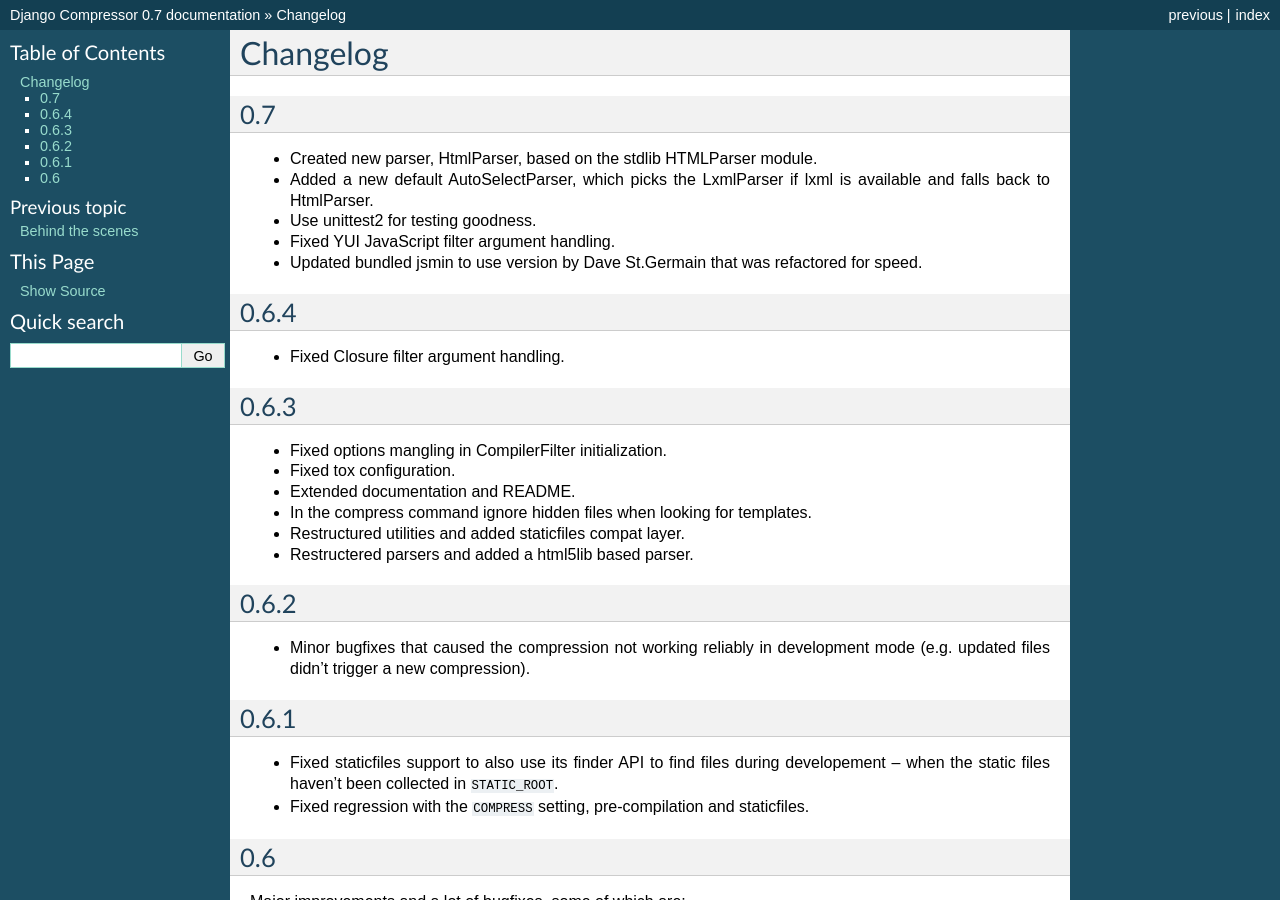
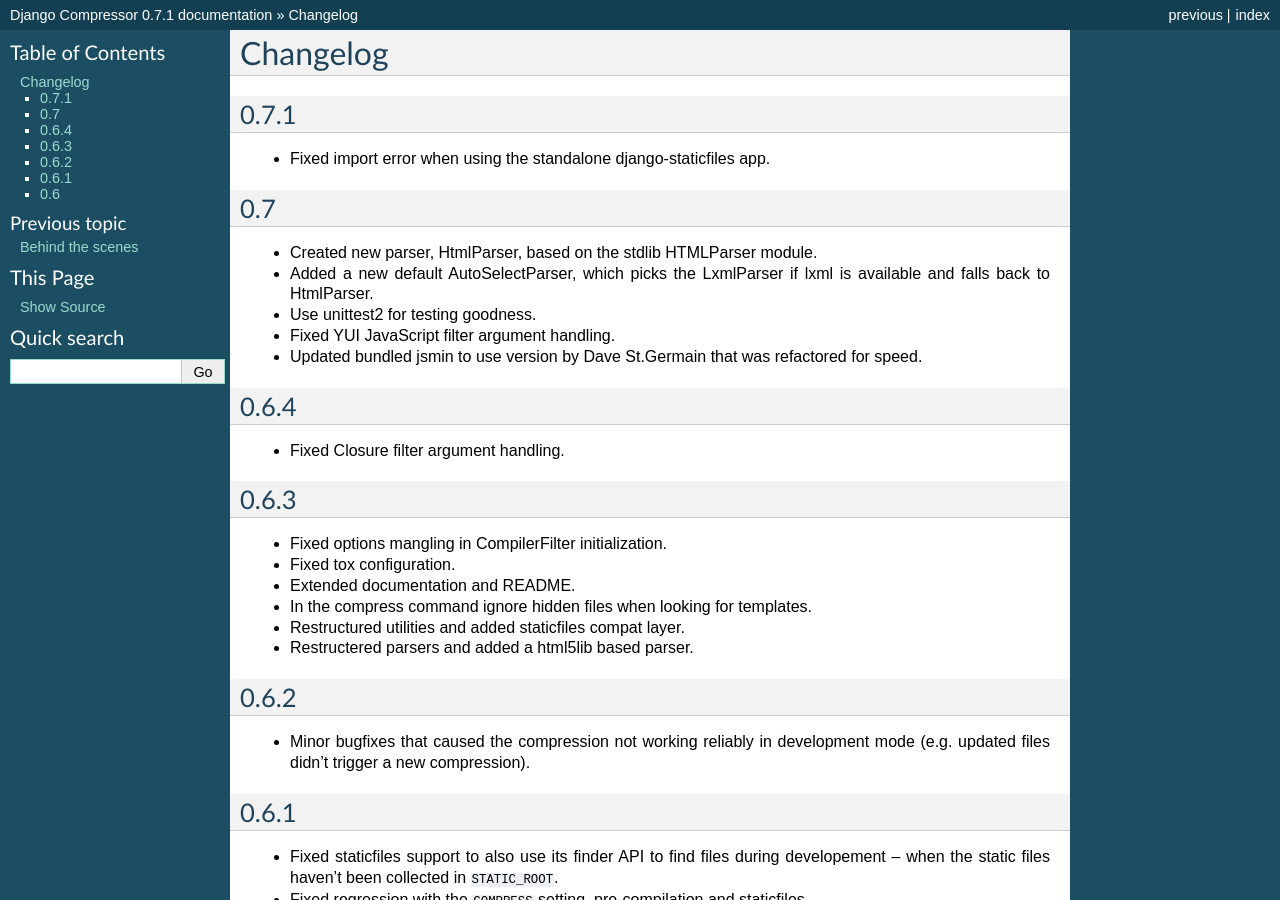
Before and after one commit to django-compressor/django-compressor, a Sphinx documentation site: the page built from docs/changelog.txt, in a window 1280 px wide and 900 px high. Built offline with Sphinx 7.4.7, drawn with Linux system fonts in a browser that asks for light colours; some of the changed text lies outside the part shown.

Commit message:
Bumped to 0.7.1.

```diff
--- a/compressor/__init__.py
+++ b/compressor/__init__.py
@@ -1,4 +1,4 @@
-VERSION = (0, 7, 0, "f", 0)  # following PEP 386
+VERSION = (0, 7, 1, "f", 0)  # following PEP 386
 DEV_N = None
 
 
--- a/docs/changelog.txt
+++ b/docs/changelog.txt
@@ -1,5 +1,10 @@
 Changelog
 =========
+
+0.7.1
+-----
+
+- Fixed import error when using the standalone django-staticfiles app.
 
 0.7
 ---
--- a/docs/conf.py
+++ b/docs/conf.py
@@ -50,7 +50,7 @@
 # The short X.Y version.
 version = '0.7'
 # The full version, including alpha/beta/rc tags.
-release = '0.7'
+release = '0.7.1'
 
 # The language for content autogenerated by Sphinx. Refer to documentation
 # for a list of supported languages.
```
